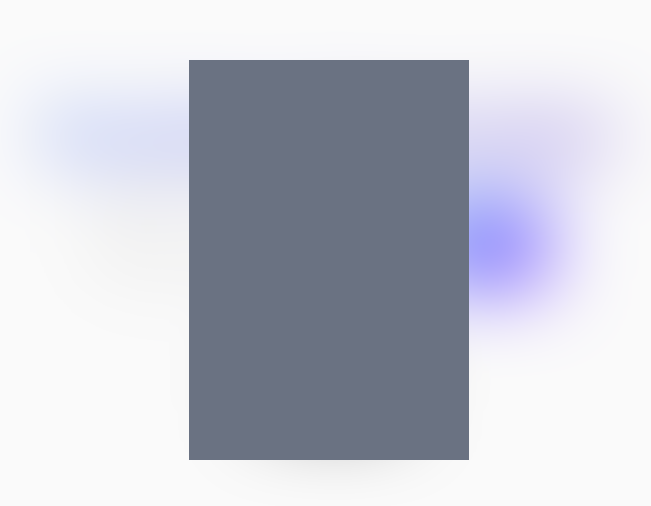
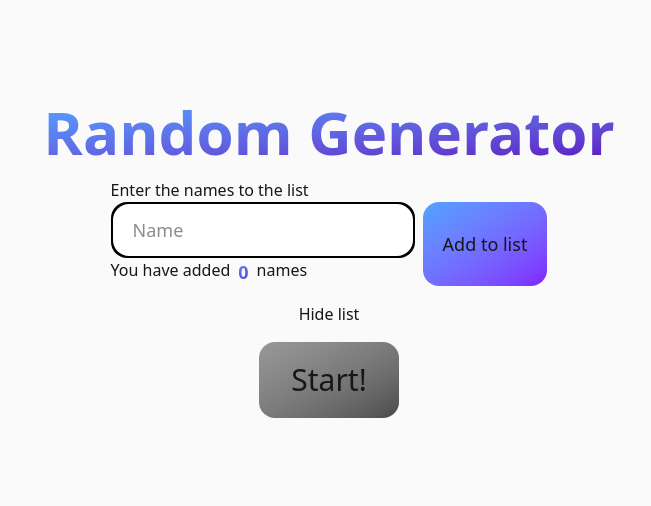
Before and after one commit to CoolV3/Another-random-generator, a Next.js app: page / in a window 1280 px wide. Shown: the part 140-646 px from the top of the page, without its empty margins (311-962 px from the left). Built offline with nearby package versions, Linux system fonts and the light colour scheme.

Commit message:
Added the drawer to select how many random people to choose.

```diff
--- a/app/globals.css
+++ b/app/globals.css
@@ -10,7 +10,7 @@
   --color-foreground: var(--foreground);
 }
 
-@media (prefers-color-scheme: light) {
+@media (prefers-color-scheme: dark) {
   :root {
     --background: #0a0a0a;
     --foreground: #ededed;
--- a/components/homepage.tsx
+++ b/components/homepage.tsx
@@ -7,7 +7,10 @@ export default function HomePage() {
     const [nameList, setNameList] = useState<string[]>([])
     const [nameInput, setNameInput] = useState("")
     const [showList, setShowList] = useState(true)
-    const [showDialog, setShowDialog] = useState(true)
+    const [showDialog, setShowDialog] = useState(false)
+
+    const [randomValue, setRandomValue] = useState<number>()
+    const [mixedNames, setMixedNames] = useState<string[]>([])
 
     const addName = (event: FormEvent<HTMLFormElement>) => {
         event.preventDefault()
@@ -25,6 +28,12 @@ export default function HomePage() {
         setNameList((currentNames) => currentNames.filter((_, index) => index !== indexdelte))
     }
 
+    const selectRandom = () => {
+        const mixedNames = [...nameList].sort(() => Math.random() -0.5).slice(0, randomValue)
+        setMixedNames(mixedNames)
+    }
+
+
     return (
         <div className="flex flex-col items-center justify-start gap-4">
             <h1 className="text-6xl font-bold bg-clip-text text-transparent bg-linear-to-br from-blue-400 to-violet-800 hover:to-red-400 transition-colors duration-700">Random Generator</h1>
@@ -36,7 +45,7 @@ export default function HomePage() {
                             <div className="focus-within:p-1 p-0.5 bg-black rounded-2xl focus-within:bg-linear-to-br focus-within:from-blue-400 focus-within:to-violet-800 transition-colors duration-500">
                                 <input value={nameInput} type="text" className="rounded-2xl px-5 py-3 text-lg bg-white outline-none " placeholder="Name" onChange={(e) => setNameInput(e.target.value)}/>
                             </div>
-                            <p className="flex">You have added {<p className="text-lg font-bold bg-clip-text text-transparent bg-linear-to-br from-blue-400 to-violet-800 px-2 transition-all">{nameList.length}</p>} names</p>
+                            <p className="flex">You have added {<span className="text-lg font-bold bg-clip-text text-transparent bg-linear-to-br from-blue-400 to-violet-800 px-2 transition-all">{nameList.length}</span>} names</p>
                         </div>
                         <button type="submit" className="rounded-2xl px-5 py-3 text-lg cursor-pointer transition-colors bg-linear-to-br from-blue-400 to-violet-600 hover:to-violet-400 duration-500">Add to list</button>
                     </form>
@@ -59,13 +68,25 @@ export default function HomePage() {
                 )}
 
             </div>
-            <button disabled={nameList.length == 0} aria-disabled={nameList.length == 0} type="submit" className="aria-disabled:cursor-not-allowed aria-disabled:grayscale-100 rounded-2xl px-8 py-5 text-3xl cursor-pointer transition-colors bg-linear-to-br from-blue-400 to-violet-600 hover:to-violet-400 duration-500">Start!</button>
+            <button onClick={() => setShowDialog(true)} disabled={nameList.length == 0} aria-disabled={nameList.length == 0} type="submit" className="aria-disabled:cursor-not-allowed aria-disabled:grayscale-100 rounded-2xl px-8 py-5 text-3xl cursor-pointer transition-colors bg-linear-to-br from-blue-400 to-violet-600 hover:to-violet-400 duration-500">Start!</button>
 
-            <div className="fixed inset-0 rounded-2xl flex backdrop-blur-2xl w-full h-screen items-center justify-center">
-                <div className="bg-gray-500 min-w-70 min-h-100 max-w-200" onClick={(e) => e.stopPropagation()}>
+            {showDialog && (
+                <div onClick={() => setShowDialog(false)} className="fixed inset-0 rounded-2xl flex backdrop-blur-2xl w-full h-screen items-center justify-center">
+                    <div className="rounded-2xl flex flex-col p-5 bg-gray-500 min-w-70 min-h-100 max-w-200" onClick={(e) => e.stopPropagation()}>
+                        <div className="flex flex-col justify-between min-h-full ">
+                            <div className="flex flex-col">
+                                <p className="text-lg">How many random Names should be selected?</p>
+                                <div className="flex text-lg pb-30">
+                                    <input className="appearance-none accent-violet-700 w-full bg-clip-content text-transparent bg-linear-to-br from-blue-400 to-violet-800 transition-all rounded-4xl text-5xl" type="range" min={1} max={nameList.length} onChange={(e) => setRandomValue(e.target.valueAsNumber)}/>
+                                    <p className="text-3xl font-bold bg-clip-text text-transparent bg-linear-to-br from-blue-400 to-violet-800 px-2 transition-all">{randomValue}</p>
+                                </div>
+                            </div>
+                            <button onClick={() => selectRandom()} disabled={nameList.length == 0} aria-disabled={nameList.length == 0} type="submit" className="aria-disabled:cursor-not-allowed mt-auto aria-disabled:grayscale-100 rounded-2xl px-8 py-5 text-3xl cursor-pointer transition-colors bg-linear-to-br from-blue-400 to-violet-600 hover:to-violet-400 duration-500">Select Random!</button>
+                        </div>
+                    </div>
+                </div>
+            )}
 
-                </div>
-            </div>
         </div>
     )
 }
```
